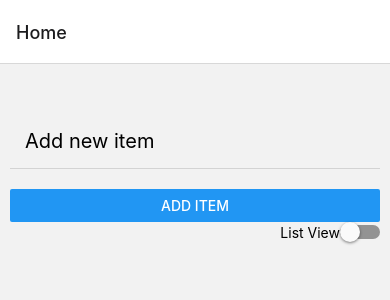
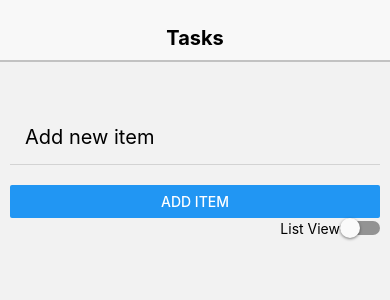
Before and after one commit to NeneWang/Assigment-ListProject, a React Native app: screen / in a window 390 px wide. Shown: the top 300 px of the page. Built offline with nearby package versions, Linux system fonts and the light colour scheme.

Commit message:
adding headers

```diff
--- a/App.js
+++ b/App.js
@@ -3,17 +3,40 @@ import { NavigationContainer } from '@react-navigation/native';
 
 import { createNativeStackNavigator } from '@react-navigation/native-stack';
 
+import { Text } from 'react-native';
 import HomeScreen from './screens/HomeScreen';
 import SampleScreen from './screens/SampleScreen';
 import DetailScreen from './screens/DetailScreen';
+import Header from './components/Header';
+
 
 const Stack = createNativeStackNavigator();
+const mapHeaderNames = {
+  "Home": "Tasks",
+  "Details": "Task Details",
+  "Sample": "Sample"
+}
+
+function getName(route) {
+  if(!route) return "";
+  if(!route.name) return "";
+  if(!mapHeaderNames[route.name]) return route.name;
+
+  return mapHeaderNames[route.name];
+}
 
 export default function App() {
   return (
     <NavigationContainer>
       <Stack.Navigator
         initialRouteName='Home'
+        screenOptions={
+          ({route}) => (
+            {
+              header: () => <Header title={getName(route)} />
+            }
+          )
+        }
 
       >
         <Stack.Screen name="Home" component={HomeScreen} />
--- /dev/null
+++ b/components/Header.js
@@ -0,0 +1,29 @@
+import React from 'react';
+import { View, Text, StyleSheet } from 'react-native';
+
+const Header = ({ title }) => (
+  <View style={styles.headerContainer}>
+    <Text style={styles.headerText}>{title}</Text>
+  </View>
+);
+
+const styles = StyleSheet.create({
+  headerContainer: {
+    height: 60,
+    backgroundColor: '#f8f8f8',
+    justifyContent: 'center',
+    alignItems: 'center',
+    paddingTop: 15,
+    shadowColor: '#000',
+    shadowOffset: { width: 0, height: 2 },
+    shadowOpacity: 0.2,
+    elevation: 2,
+    position: 'relative'
+  },
+  headerText: {
+    fontSize: 20,
+    fontWeight: 'bold',
+  },
+});
+
+export default Header;
```
